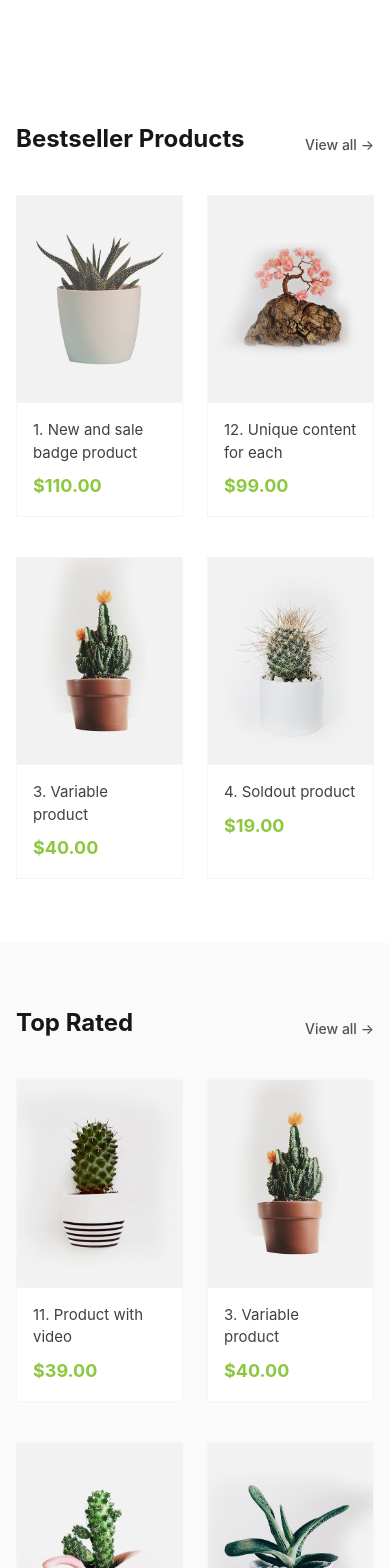
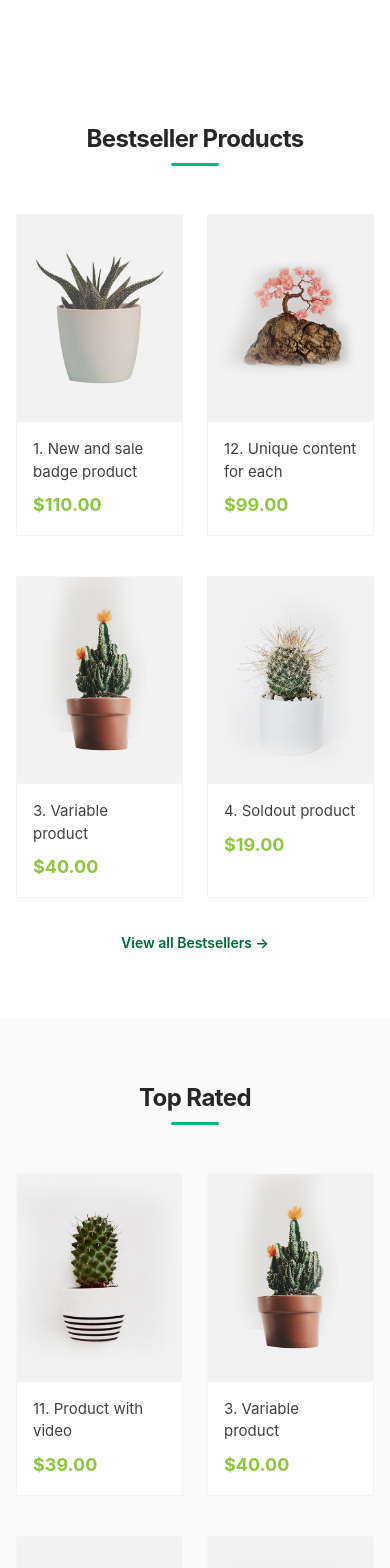
Before and after one commit to unocodedevelopers-crypto/Gover_plants, a Next.js app: page / in a window 390 px wide. Shown: the part 3540-5108 px from the top of the page. Built offline with nearby package versions, Linux system fonts and the light colour scheme.

Commit message:
feat: implement header component, global CSS theme and animation utilities, and home page layout with featured categories and deals section

```diff
--- a/app/page.tsx
+++ b/app/page.tsx
@@ -99,13 +99,13 @@ export default function Home() {
 
           <div className="mb-10 flex items-center justify-between bg-[#8dc63f] px-4 py-4 text-white sm:px-8">
             <button className="flex h-8 w-8 items-center justify-center rounded-full bg-white/90 text-neutral-600 transition hover:bg-white hover:text-black">
-              <svg xmlns="http://www.w3.org/2000/svg" width="20" height="20" viewBox="0 0 24 24" fill="none" stroke="currentColor" strokeWidth="2" strokeLinecap="round" strokeLinejoin="round"><path d="m15 18-6-6 6-6"/></svg>
+              <svg xmlns="http://www.w3.org/2000/svg" width="20" height="20" viewBox="0 0 24 24" fill="none" stroke="currentColor" strokeWidth="2" strokeLinecap="round" strokeLinejoin="round"><path d="m15 18-6-6 6-6" /></svg>
             </button>
             <div className="text-lg font-bold tracking-widest sm:text-2xl">
               ENDS IN: <CountdownTimer />
             </div>
             <button className="flex h-8 w-8 items-center justify-center rounded-full bg-white/90 text-neutral-600 transition hover:bg-white hover:text-black">
-              <svg xmlns="http://www.w3.org/2000/svg" width="20" height="20" viewBox="0 0 24 24" fill="none" stroke="currentColor" strokeWidth="2" strokeLinecap="round" strokeLinejoin="round"><path d="m9 18 6-6-6-6"/></svg>
+              <svg xmlns="http://www.w3.org/2000/svg" width="20" height="20" viewBox="0 0 24 24" fill="none" stroke="currentColor" strokeWidth="2" strokeLinecap="round" strokeLinejoin="round"><path d="m9 18 6-6-6-6" /></svg>
             </button>
           </div>
 
@@ -119,64 +119,73 @@ export default function Home() {
 
       {/* Bestseller Products */}
       <section className="mx-auto max-w-7xl px-4 py-16 sm:px-6 lg:px-8">
-        <div className="mb-10 flex items-end justify-between">
-          <h2 className="text-2xl font-bold text-neutral-900 sm:text-3xl">
+        <div className="mb-12 text-center">
+          <h2 className="text-2xl font-bold tracking-tight text-neutral-800 sm:text-3xl">
             Bestseller Products
           </h2>
-          <Link
-            href="/collections/best-seller"
-            className="text-sm font-medium text-neutral-600 hover:text-neutral-900"
-          >
-            View all →
-          </Link>
+          <div className="mx-auto mt-2 h-[3px] w-12 rounded-full bg-emerald-500" />
         </div>
         <div className="grid grid-cols-2 gap-x-6 gap-y-10 sm:grid-cols-4">
           {bestSellers.map((p) => (
             <ProductCard key={p.handle} product={p} />
           ))}
         </div>
+        <div className="mt-8 text-center">
+          <Link
+            href="/collections/best-seller"
+            className="inline-block text-sm font-semibold text-[#006837] hover:underline"
+          >
+            View all Bestsellers →
+          </Link>
+        </div>
       </section>
 
       {/* Top Rated */}
       <section className="bg-neutral-50 py-16">
         <div className="mx-auto max-w-7xl px-4 sm:px-6 lg:px-8">
-          <div className="mb-10 flex items-end justify-between">
-            <h2 className="text-2xl font-bold text-neutral-900 sm:text-3xl">
+          <div className="mb-12 text-center">
+            <h2 className="text-2xl font-bold tracking-tight text-neutral-800 sm:text-3xl">
               Top Rated
             </h2>
-            <Link
-              href="/collections/top-rated"
-              className="text-sm font-medium text-neutral-600 hover:text-neutral-900"
-            >
-              View all →
-            </Link>
+            <div className="mx-auto mt-2 h-[3px] w-12 rounded-full bg-emerald-500" />
           </div>
           <div className="grid grid-cols-2 gap-x-6 gap-y-10 sm:grid-cols-4">
             {topRated.map((p) => (
               <ProductCard key={p.handle} product={p} />
             ))}
           </div>
+          <div className="mt-8 text-center">
+            <Link
+              href="/collections/top-rated"
+              className="inline-block text-sm font-semibold text-[#006837] hover:underline"
+            >
+              View all Top Rated →
+            </Link>
+          </div>
         </div>
       </section>
 
       {/* Featured */}
       <section className="mx-auto max-w-7xl px-4 py-16 sm:px-6 lg:px-8">
-        <div className="mb-10 flex items-end justify-between">
-          <h2 className="text-2xl font-bold text-neutral-900 sm:text-3xl">
+        <div className="mb-12 text-center">
+          <h2 className="text-2xl font-bold tracking-tight text-neutral-800 sm:text-3xl">
             Featured
           </h2>
-          <Link
-            href="/collections/featured"
-            className="text-sm font-medium text-neutral-600 hover:text-neutral-900"
-          >
-            View all →
-          </Link>
+          <div className="mx-auto mt-2 h-[3px] w-12 rounded-full bg-emerald-500" />
         </div>
         <div className="grid grid-cols-2 gap-x-6 gap-y-10 sm:grid-cols-4">
           {featured.map((p) => (
             <ProductCard key={p.handle} product={p} />
           ))}
         </div>
+        <div className="mt-8 text-center">
+          <Link
+            href="/collections/featured"
+            className="inline-block text-sm font-semibold text-[#006837] hover:underline"
+          >
+            View all Featured →
+          </Link>
+        </div>
       </section>
     </div>
   );
--- a/components/Footer.tsx
+++ b/components/Footer.tsx
@@ -2,19 +2,45 @@ import Link from "next/link";
 
 export default function Footer() {
   return (
-    <footer className="border-t border-neutral-200 bg-neutral-50">
+    <footer className="border-t border-emerald-100 bg-[#f2f8f2]">
       <div className="mx-auto grid max-w-7xl grid-cols-1 gap-10 px-4 py-14 sm:px-6 md:grid-cols-4 lg:px-8">
         <div>
           <h3 className="text-lg font-bold tracking-wide text-[#006837]">GOVER GARDEN CENTRE</h3>
           <p className="mt-3 text-sm text-neutral-600">
-            123 Main Street, Anytown, CA 12345 – USA
+            5/(1), Near Sithik Nagar,
+            <br />
+            Vadakku Thottappaguthi, Idikarai,
+            <br />
+            Coimbatore - 641 022, Tamil Nadu, India.
           </p>
-          <p className="mt-1 text-sm text-neutral-600">
-            Mobile: (08) 123 456 789
+          <p className="mt-2 text-sm text-neutral-600">
+            Phone : 0422 2441494
+            <br />
+            Fax : 0422 2441494
+            <br />
+            Mobile : +91 97917 68498
           </p>
-          <p className="mt-1 text-sm text-neutral-600">
-            yourmail@domain.com
+          <p className="mt-2 text-sm text-neutral-600">
+            Email :{" "}
+            <a
+              href="mailto:goverindia@gmail.com"
+              className="text-[#006837] underline transition hover:text-emerald-800"
+            >
+              goverindia@gmail.com
+            </a>
           </p>
+        </div>
+
+        <div>
+          <h4 className="text-sm font-semibold uppercase tracking-wide text-neutral-900">
+            Products
+          </h4>
+          <ul className="mt-4 space-y-2 text-sm text-neutral-600">
+            <li><Link href="/collections/plants" className="hover:text-neutral-950">Plants</Link></li>
+            <li><Link href="/collections/pots" className="hover:text-neutral-950">Pots & Planters</Link></li>
+            <li><Link href="/collections/soils" className="hover:text-neutral-950">Soils & Fertilizers</Link></li>
+            <li><Link href="/collections/gardening-decor" className="hover:text-neutral-950">Gardening Decor</Link></li>
+          </ul>
         </div>
 
         <div>
@@ -39,32 +65,10 @@ export default function Footer() {
             <li><Link href="/faq" className="hover:text-neutral-950">FAQ</Link></li>
           </ul>
         </div>
-
-        <div>
-          <h4 className="text-sm font-semibold uppercase tracking-wide text-neutral-900">
-            Newsletter
-          </h4>
-          <p className="mt-4 text-sm text-neutral-600">
-            Subscribe for updates on new arrivals and offers.
-          </p>
-          <form className="mt-3 flex gap-2">
-            <input
-              type="email"
-              placeholder="Your email"
-              className="w-full rounded-md border border-neutral-300 px-3 py-2 text-sm focus:border-neutral-900 focus:outline-none"
-            />
-            <button
-              type="submit"
-              className="whitespace-nowrap rounded-md bg-neutral-900 px-4 py-2 text-sm font-medium text-white hover:bg-neutral-800"
-            >
-              Join
-            </button>
-          </form>
-        </div>
       </div>
 
       <div className="border-t border-neutral-200 py-6 text-center text-xs text-neutral-500">
-        © {new Date().getFullYear()} Vesoz. All rights reserved.
+        © {new Date().getFullYear()} Gover Garden Centre. All rights reserved.
       </div>
     </footer>
   );
--- a/components/Header.tsx
+++ b/components/Header.tsx
@@ -6,7 +6,6 @@ import { useState, useEffect } from "react";
 import { useCart } from "@/lib/cart-context";
 
 const navLinks = [
-  { label: "Home", href: "/" },
   { label: "Plants", href: "/collections/plants" },
   { label: "Pots", href: "/collections/pots" },
   { label: "Soils", href: "/collections/soils" },
@@ -14,7 +13,7 @@ const navLinks = [
   { label: "About Us", href: "/about-us" },
   { label: "Contact", href: "/contact-us" },
 ];
-
+// { label: "Home", href: "/" },
 export default function Header() {
   const [menuOpen, setMenuOpen] = useState(false);
   const [visible, setVisible] = useState(true);
```
Also changed, not shown: app/globals.css (+16 -4 lines).
